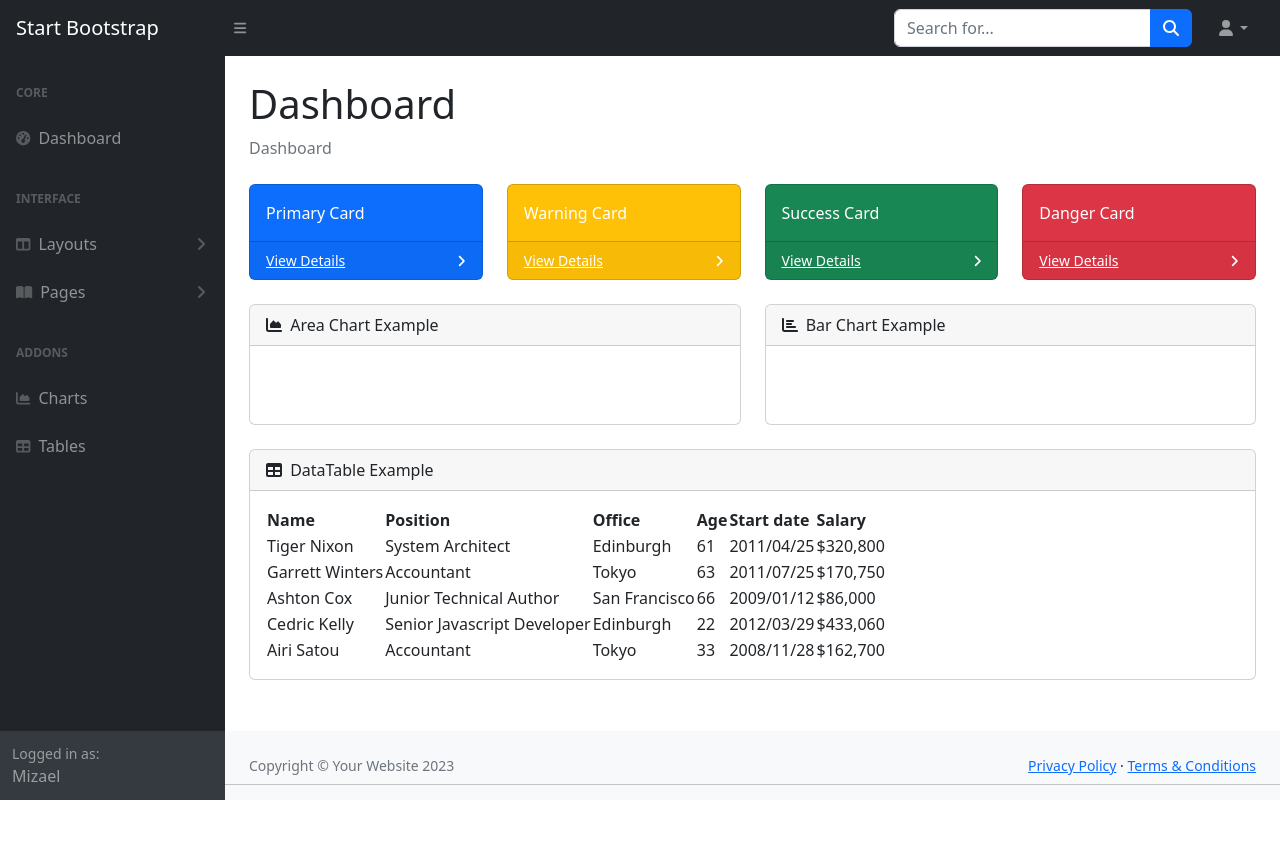
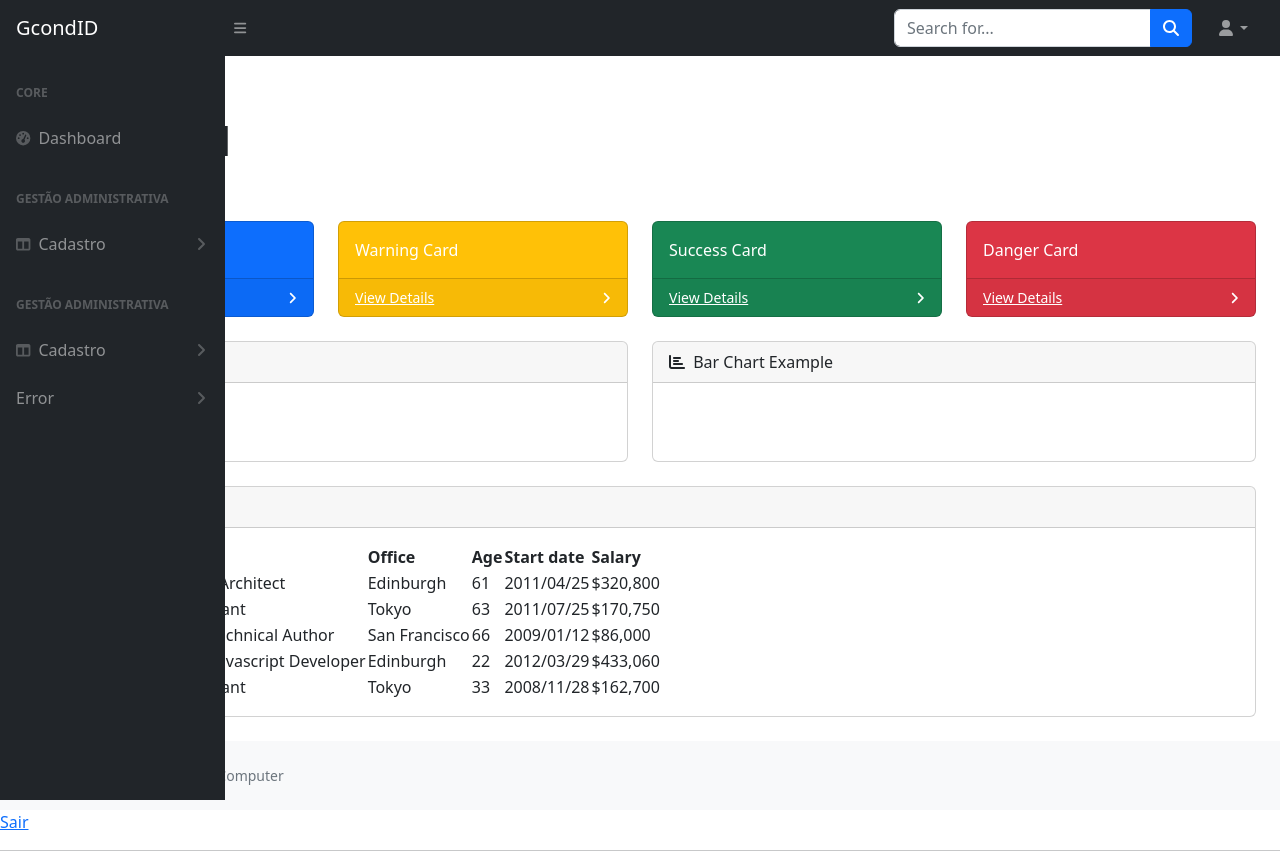
Before and after one commit to tempunus/gcond_id, a Django app: page /dashboard/ in a window 1280 px wide. Before the commit the page ends 800 px from the top, so only its background shows below. Run offline with Django 4.2, Linux system fonts and the light colour scheme; a user stored in the database is signed in; some libraries are stand-ins or nearby versions.

Commit message:
Commit de Correção do dashboard

```diff
--- /dev/null
+++ b/app/static/js/datatables-simple-demo.js
@@ -0,0 +1,9 @@
+window.addEventListener('DOMContentLoaded', event => {
+    // Simple-DataTables
+    // https://github.com/fiduswriter/Simple-DataTables/wiki
+
+    const datatablesSimple = document.getElementById('datatablesSimple');
+    if (datatablesSimple) {
+        new simpleDatatables.DataTable(datatablesSimple);
+    }
+});
--- /dev/null
+++ b/app/static/js/scripts.js
@@ -0,0 +1,26 @@
+/*!
+    * Start Bootstrap - SB Admin v7.0.7 (https://startbootstrap.com/template/sb-admin)
+    * Copyright 2013-2023 Start Bootstrap
+    * Licensed under MIT (https://github.com/StartBootstrap/startbootstrap-sb-admin/blob/master/LICENSE)
+    */
+    //
+// Scripts
+//
+
+window.addEventListener('DOMContentLoaded', event => {
+
+    // Toggle the side navigation
+    const sidebarToggle = document.body.querySelector('#sidebarToggle');
+    if (sidebarToggle) {
+        // Uncomment Below to persist sidebar toggle between refreshes
+        // if (localStorage.getItem('sb|sidebar-toggle') === 'true') {
+        //     document.body.classList.toggle('sb-sidenav-toggled');
+        // }
+        sidebarToggle.addEventListener('click', event => {
+            event.preventDefault();
+            document.body.classList.toggle('sb-sidenav-toggled');
+            localStorage.setItem('sb|sidebar-toggle', document.body.classList.contains('sb-sidenav-toggled'));
+        });
+    }
+
+});
--- a/app/templates/dashboard/home.html
+++ b/app/templates/dashboard/home.html
@@ -9,7 +9,7 @@
         <meta name="viewport" content="width=device-width, initial-scale=1, shrink-to-fit=no" />
         <meta name="description" content="" />
         <meta name="author" content="" />
-        <title>Dashboard - SB Admin</title>
+        <title>GcondID - Gestor administrativo </title>
         <link href="https://cdn.jsdelivr.net/npm/simple-datatables@7.1.2/dist/style.min.css" rel="stylesheet" />
         <link href="{% static 'css/style.css' %}" rel="stylesheet" />
         <script src="https://use.fontawesome.com/releases/v6.3.0/js/all.js" crossorigin="anonymous"></script>
@@ -17,7 +17,7 @@
     <body class="sb-nav-fixed">
         <nav class="sb-topnav navbar navbar-expand navbar-dark bg-dark">
             <!-- Navbar Brand-->
-            <a class="navbar-brand ps-3" href="index.html">Start Bootstrap</a>
+            <a class="navbar-brand ps-3" href="index.html">GcondID</a>
             <!-- Sidebar Toggle-->
             <button class="btn btn-link btn-sm order-1 order-lg-0 me-4 me-lg-0" id="sidebarToggle" href="#!"><i class="fas fa-bars"></i></button>
             <!-- Navbar Search-->
@@ -32,9 +32,6 @@
                 <li class="nav-item dropdown">
                     <a class="nav-link dropdown-toggle" id="navbarDropdown" href="#" role="button" data-bs-toggle="dropdown" aria-expanded="false"><i class="fas fa-user fa-fw"></i></a>
                     <ul class="dropdown-menu dropdown-menu-end" aria-labelledby="navbarDropdown">
-                        <li><a class="dropdown-item" href="#!">Settings</a></li>
-                        <li><a class="dropdown-item" href="#!">Activity Log</a></li>
-                        <li><hr class="dropdown-divider" /></li>
                         <li><a class="dropdown-item" href="/logouts/">Logout</a></li>
                     </ul>
                 </li>
@@ -50,36 +47,53 @@
                                 <div class="sb-nav-link-icon"><i class="fas fa-tachometer-alt"></i></div>
                                 Dashboard
                             </a>
-                            <div class="sb-sidenav-menu-heading">Interface</div>
+                            <div class="sb-sidenav-menu-heading">Gestão Administrativa</div>
                             <a class="nav-link collapsed" href="#" data-bs-toggle="collapse" data-bs-target="#collapseLayouts" aria-expanded="false" aria-controls="collapseLayouts">
                                 <div class="sb-nav-link-icon"><i class="fas fa-columns"></i></div>
-                                Layouts
+                                Cadastro
                                 <div class="sb-sidenav-collapse-arrow"><i class="fas fa-angle-down"></i></div>
                             </a>
                             <div class="collapse" id="collapseLayouts" aria-labelledby="headingOne" data-bs-parent="#sidenavAccordion">
-                                <nav class="sb-sidenav-menu-nested nav">
-                                    <a class="nav-link" href="layout-static.html">Static Navigation</a>
-                                    <a class="nav-link" href="layout-sidenav-light.html">Light Sidenav</a>
+                                <nav class="sb-sidenav-menu-nested nav"><a class="nav-link collapsed" href="#" data-bs-toggle="collapse" data-bs-target="#pagesCollapseAuth" aria-expanded="false" aria-controls="pagesCollapseAuth">
+                                    Condomínio
+                                    <div class="sb-sidenav-collapse-arrow"><i class="fas fa-angle-down"></i></div>
+                                </a>
+                                <div class="collapse" id="pagesCollapseAuth" aria-labelledby="headingOne" data-bs-parent="#sidenavAccordionPages">
+                                    <nav class="sb-sidenav-menu-nested nav">
+                                        <a class="nav-link" href="#">Unidade</a>
+                                        <a class="nav-link" href="#">Construtora</a>
+                                        <a class="nav-link" href="#">Administradora</a>
+                                    </nav>
+                                </div>
+                                    <a class="nav-link" href="#">Moradores</a>
+                                    <a class="nav-link" href="#">Veículos</a>
+                                    <a class="nav-link" href="#">Pulseiras</a>
+                                    <a class="nav-link" href="#">Advêrtencia/Multa</a>
                                 </nav>
                             </div>
-                            <a class="nav-link collapsed" href="#" data-bs-toggle="collapse" data-bs-target="#collapsePages" aria-expanded="false" aria-controls="collapsePages">
-                                <div class="sb-nav-link-icon"><i class="fas fa-book-open"></i></div>
-                                Pages
+                            <div class="sb-sidenav-menu-heading">Gestão Administrativa</div>
+                            <a class="nav-link collapsed" href="#" data-bs-toggle="collapse" data-bs-target="#collapseLayouts" aria-expanded="false" aria-controls="collapseLayouts">
+                                <div class="sb-nav-link-icon"><i class="fas fa-columns"></i></div>
+                                Cadastro
                                 <div class="sb-sidenav-collapse-arrow"><i class="fas fa-angle-down"></i></div>
                             </a>
-                            <div class="collapse" id="collapsePages" aria-labelledby="headingTwo" data-bs-parent="#sidenavAccordion">
-                                <nav class="sb-sidenav-menu-nested nav accordion" id="sidenavAccordionPages">
-                                    <a class="nav-link collapsed" href="#" data-bs-toggle="collapse" data-bs-target="#pagesCollapseAuth" aria-expanded="false" aria-controls="pagesCollapseAuth">
-                                        Authentication
-                                        <div class="sb-sidenav-collapse-arrow"><i class="fas fa-angle-down"></i></div>
-                                    </a>
-                                    <div class="collapse" id="pagesCollapseAuth" aria-labelledby="headingOne" data-bs-parent="#sidenavAccordionPages">
-                                        <nav class="sb-sidenav-menu-nested nav">
-                                            <a class="nav-link" href="login.html">Login</a>
-                                            <a class="nav-link" href="register.html">Register</a>
-                                            <a class="nav-link" href="password.html">Forgot Password</a>
-                                        </nav>
-                                    </div>
+                            <div class="collapse" id="collapseLayouts" aria-labelledby="headingOne" data-bs-parent="#sidenavAccordion">
+                                <nav class="sb-sidenav-menu-nested nav"><a class="nav-link collapsed" href="#" data-bs-toggle="collapse" data-bs-target="#pagesCollapseAuth" aria-expanded="false" aria-controls="pagesCollapseAuth">
+                                    Condomínio
+                                    <div class="sb-sidenav-collapse-arrow"><i class="fas fa-angle-down"></i></div>
+                                </a>
+                                <div class="collapse" id="pagesCollapseAuth" aria-labelledby="headingOne" data-bs-parent="#sidenavAccordionPages">
+                                    <nav class="sb-sidenav-menu-nested nav">
+                                        <a class="nav-link" href="#">Unidade</a>
+                                        <a class="nav-link" href="#">Construtora</a>
+                                        <a class="nav-link" href="#">Administradora</a>
+                                    </nav>
+                                </div>
+                                    <a class="nav-link" href="#">Moradores</a>
+                                    <a class="nav-link" href="#">Veículos</a>
+                                    <a class="nav-link" href="#">Pulseiras</a>
+                                </nav>
+                            </div>
                                     <a class="nav-link collapsed" href="#" data-bs-toggle="collapse" data-bs-target="#pagesCollapseError" aria-expanded="false" aria-controls="pagesCollapseError">
                                         Error
                                         <div class="sb-sidenav-collapse-arrow"><i class="fas fa-angle-down"></i></div>
@@ -242,24 +256,19 @@
                 <footer class="py-4 bg-light mt-auto">
                     <div class="container-fluid px-4">
                         <div class="d-flex align-items-center justify-content-between small">
-                            <div class="text-muted">Copyright &copy; Your Website 2023</div>
-                            <div>
-                                <a href="#">Privacy Policy</a>
-                                &middot;
-                                <a href="#">Terms &amp; Conditions</a>
-                            </div>
+                            <div class="text-muted">Copyright &copy; Tempunus Mind Computer</div>
                         </div>
                     </div>
                 </footer>
             </div>
         </div>
         <script src="https://cdn.jsdelivr.net/npm/bootstrap@5.2.3/dist/js/bootstrap.bundle.min.js" crossorigin="anonymous"></script>
-        <script src="js/scripts.js"></script>
+        <script src="{% static 'js/scripts.js' %}"></script>
         <script src="https://cdnjs.cloudflare.com/ajax/libs/Chart.js/2.8.0/Chart.min.js" crossorigin="anonymous"></script>
-        <script src="assets/demo/chart-area-demo.js"></script>
-        <script src="assets/demo/chart-bar-demo.js"></script>
+        <script src="{% static 'assets/demo/chart-area-demo.js' %}"></script>
+        <script src="{% static 'assets/demo/chart-bar-demo.js' %}"></script>
         <script src="https://cdn.jsdelivr.net/npm/simple-datatables@7.1.2/dist/umd/simple-datatables.min.js" crossorigin="anonymous"></script>
-        <script src="js/datatables-simple-demo.js"></script>
+        <script src="{% static 'js/datatables-simple-demo.js' %}"></script>
     </body>
 </html>
 
```
Also changed, not shown: 1 other file.
